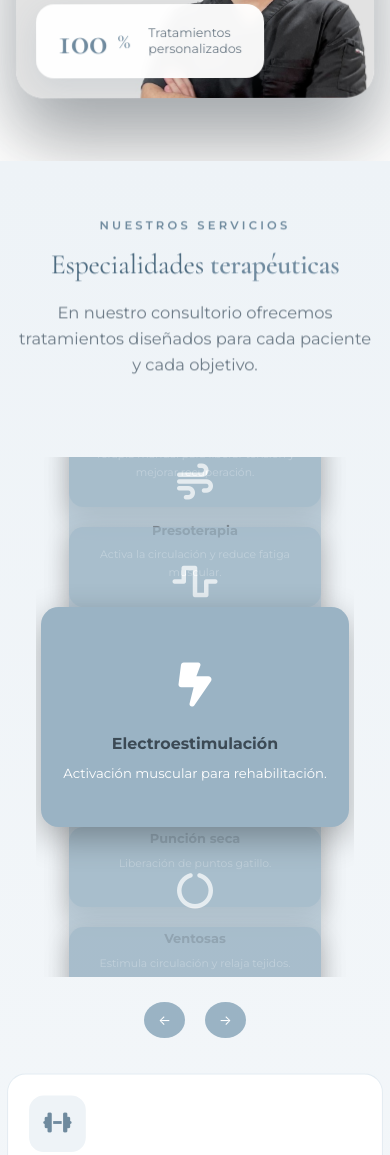
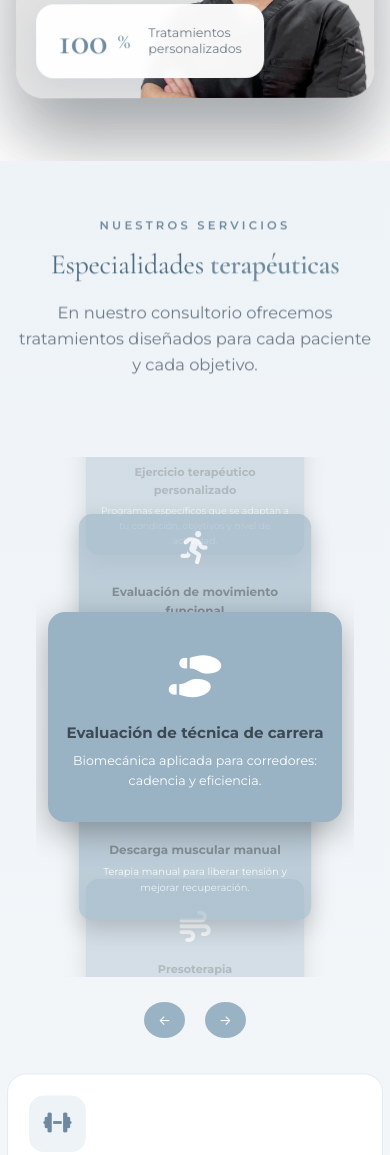
Before and after one commit to webdevbyjavi-hue/Vesalio, a plain HTML site: page index.html in a window 390 px wide. Shown: the part 1846-3001 px from the top of the page. Drawn offline with nearby package versions, Linux system fonts and the light colour scheme.

Commit message:
Fixing carousel bugs

```diff
--- a/script.js
+++ b/script.js
@@ -375,9 +375,9 @@
   if (!carousel) return;
 
   let angle = 0;
-  const radius = 250;
   const total = services.length;
   const step = 360 / total;
+  const radius = 250;
 
   const cards = services.map(service => {
     const div = document.createElement("div");
@@ -387,58 +387,47 @@
         <i class="${service.icon}"></i>
         <h3>${service.name}</h3>
         <p>${service.description}</p>
-  </div>
-`;
+      </div>`;
     carousel.appendChild(div);
     return div;
   });
 
-
-
   function position() {
-
+    const mobile = window.innerWidth < 768;
     const activeIndex = Math.round((-angle / step) % total + total) % total;
 
-  if (isMobile) {
-
-    const visibleCount = 5; // must be odd
-    const centerOffset = Math.floor(visibleCount / 2);
-
-    // 📱 MOBILE: vertical stack
+    if (mobile) {
       cards.forEach((card, i) => {
-      // const offset = i - (Math.round((-angle / step) % total + total) % total);
-
         let offset = (i - activeIndex + total) % total;
         if (offset > total / 2) offset -= total;
-
-      // 🔥 shift so center card = 0
-      offset -= centerOffset;
-
+        const absOffset = Math.abs(offset);
         const isActive = offset === 0;
 
         gsap.to(card, {
+          xPercent: -50,
+          yPercent: -50,
           x: 0,
-        y: offset * 100,
-        scale: isActive ? 1.1 : 0.9,
-        opacity: isActive ? 1 : 0.6,
-        zIndex: isActive ? 10 : 1,
+          y: offset * 120,
+          z: 0,
+          rotationY: 0,
+          scale: isActive ? 1.05 : Math.max(0.72, 0.88 - absOffset * 0.05),
+          opacity: absOffset > 2 ? 0 : isActive ? 1 : Math.max(0, 0.6 - (absOffset - 1) * 0.25),
+          zIndex: isActive ? 10 : Math.max(1, 5 - absOffset),
           duration: 0.5,
           ease: "power2.out"
         });
       });
-
     } else {
-    // 💻 DESKTOP: original 3D
       cards.forEach((card, i) => {
         const theta = (i * step + angle) * Math.PI / 90;
-
-      const isActive =
-        Math.round((-angle / step) % total + total) % total === i;
+        const isActive = activeIndex === i;
 
         gsap.to(card, {
           left: "50%",
           xPercent: -50,
+          yPercent: -50,
           x: Math.sin(theta) * radius,
+          y: 0,
           z: Math.cos(theta) * radius,
           rotationY: (i * step + angle),
           scale: isActive ? 1.15 : 0.9,
@@ -452,26 +441,30 @@
     }
   }
 
-  function next() {
-    angle -= step;
-    position();
-    updateContent();
-  }
-
-  function prev() {
-    angle += step;
-    position();
-    updateContent();
-  }
+  function next() { angle -= step; position(); }
+  function prev() { angle += step; position(); }
 
   document.getElementById("serviceNext")?.addEventListener("click", next);
   document.getElementById("servicePrev")?.addEventListener("click", prev);
 
-  setInterval(next, 2500);
+  setInterval(next, 3000);
 
-  setInterval(() => {
-    if (isMobile) next();
-  }, 2500);
+  let touchStartX = 0, touchStartY = 0;
+  carousel.addEventListener("touchstart", e => {
+    touchStartX = e.touches[0].clientX;
+    touchStartY = e.touches[0].clientY;
+  }, { passive: true });
+  carousel.addEventListener("touchend", e => {
+    const dx = e.changedTouches[0].clientX - touchStartX;
+    const dy = e.changedTouches[0].clientY - touchStartY;
+    if (Math.abs(dy) > Math.abs(dx) && Math.abs(dy) > 40) {
+      dy < 0 ? next() : prev();
+    } else if (Math.abs(dx) > Math.abs(dy) && Math.abs(dx) > 40) {
+      dx < 0 ? next() : prev();
+    }
+  }, { passive: true });
+
+  window.addEventListener("resize", position, { passive: true });
 
   position();
 
--- a/style.css
+++ b/style.css
@@ -1241,6 +1241,8 @@
 
 .services-carousel-card {
   position: absolute;
+  top: 50%;
+  left: 50%;
   width: 280px;
   height: 200px;
   background: var(--vesalio-blue);
```
Lines whose indentation alone changed are shown as unchanged.
